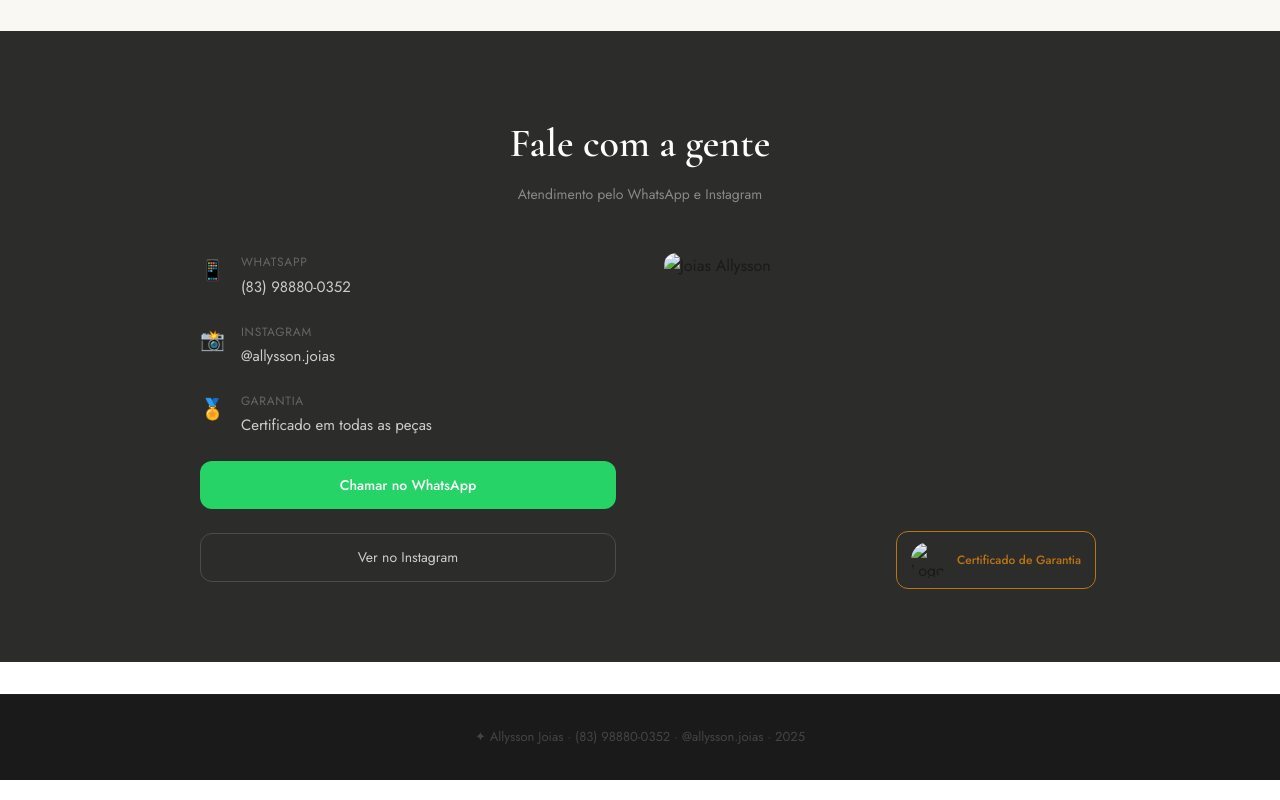
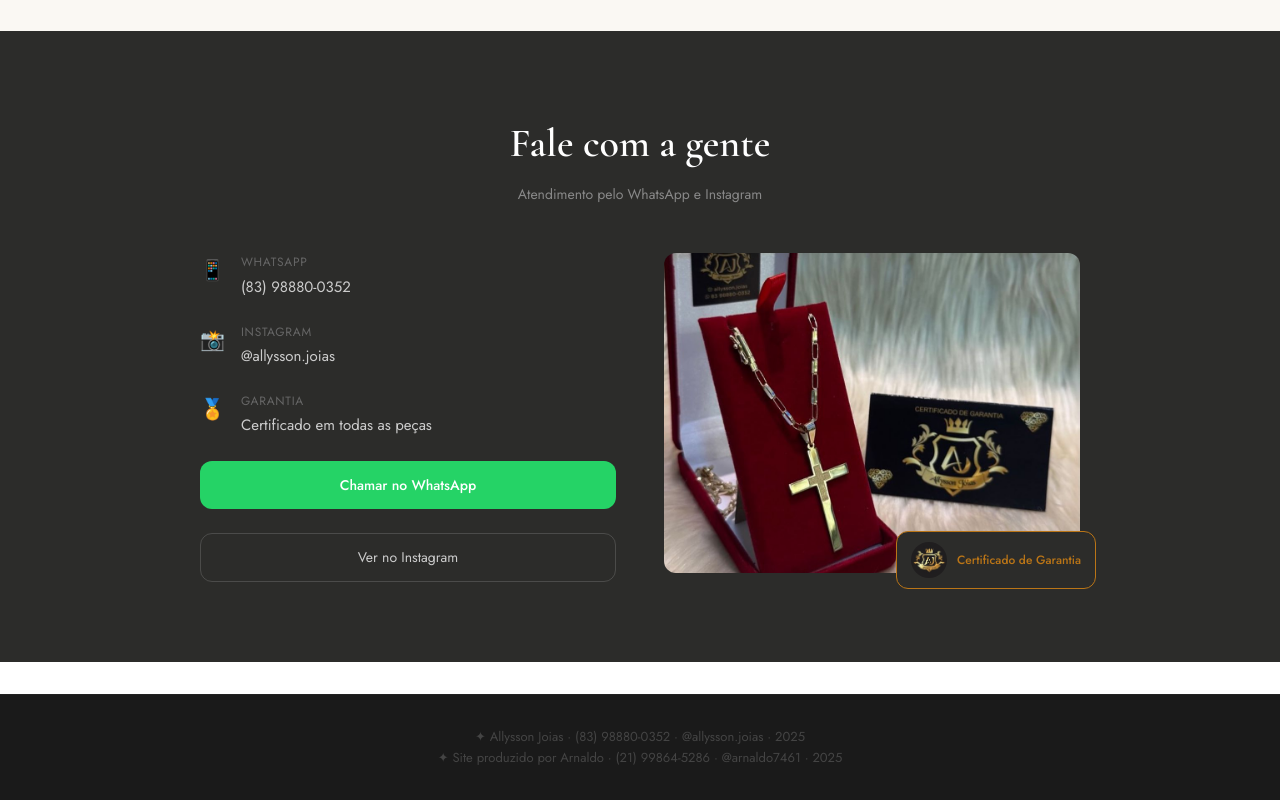
Before and after one commit to arnaldopereiradasilva/allisson-1, a plain HTML site: page index.html in a window 1280 px wide. Shown: the part 6892-7692 px from the top of the page. Drawn offline with nearby package versions, Linux system fonts and the light colour scheme.

Commit message:
adicionei uma imagem e adicionei mais um parágrafo no footer

```diff
--- a/index.html
+++ b/index.html
@@ -396,9 +396,9 @@
         <a href="https://instagram.com/allysson.joias" class="btn-instagram" target="_blank">Ver no Instagram</a>
       </div>
       <div class="contato-foto-wrap">
-        <img src="cordao-cruz-1.jpg" alt="Joias Allysson" class="contato-foto" />
+        <img src="imagens/cordao-cruz-1.jpg" alt="Joias Allysson" class="contato-foto" />
         <div class="contato-selo">
-          <img src="logo.jpg" alt="Logo Allysson Joias" />
+          <img src="imagens/logo.jpg" alt="Logo Allysson Joias" />
           <span>Certificado de Garantia</span>
         </div>
       </div>
@@ -408,6 +408,8 @@
   <!-- FOOTER -->
   <footer class="footer">
     <p>✦ Allysson Joias · (83) 98880-0352 · @allysson.joias · 2025</p>
+    <p>✦ Site produzido por Arnaldo · (21) 99864-5286 · @arnaldo7461 · 2025</p>
+
   </footer>
 
   <script src="script.js"></script>
```
